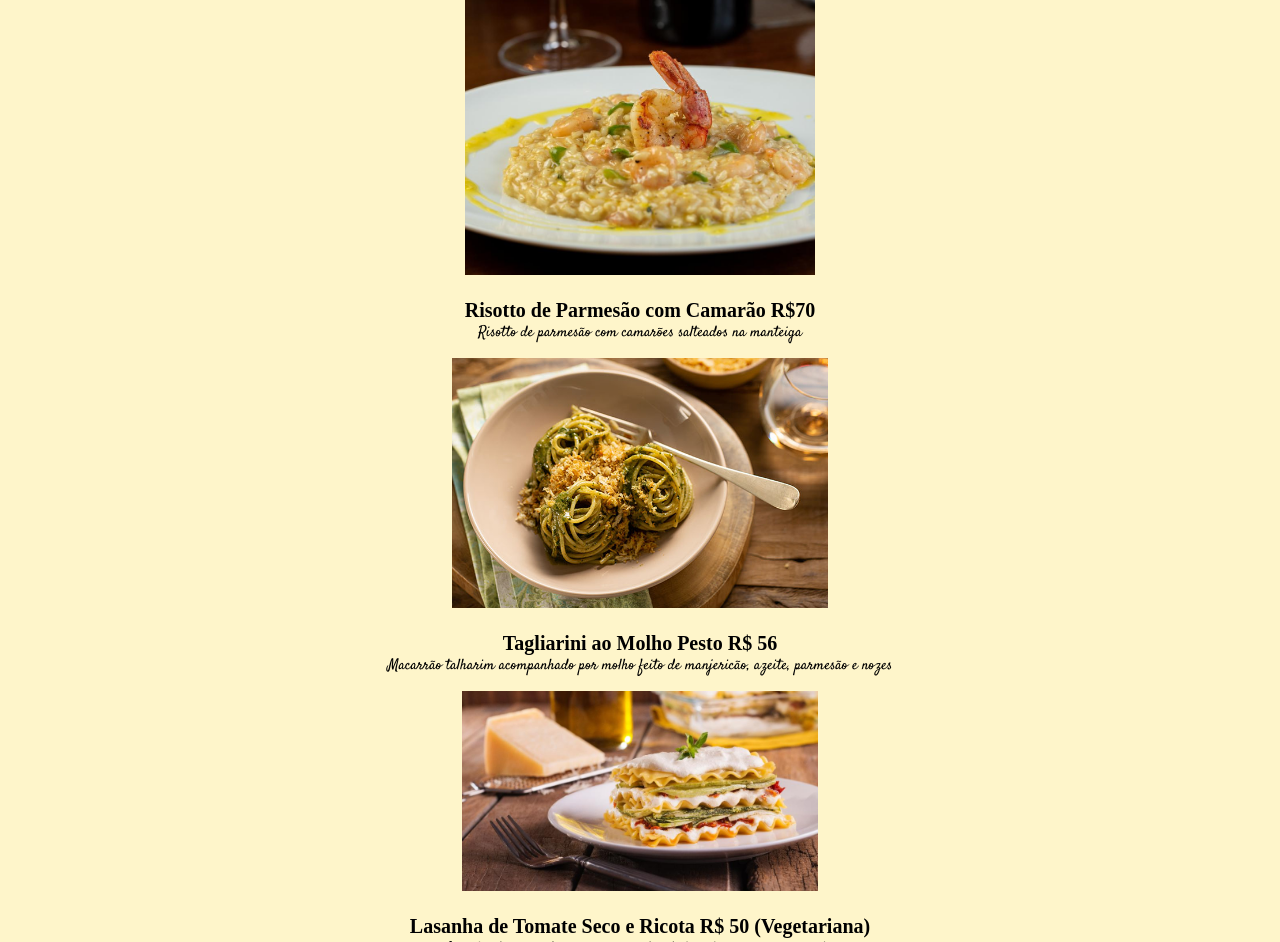
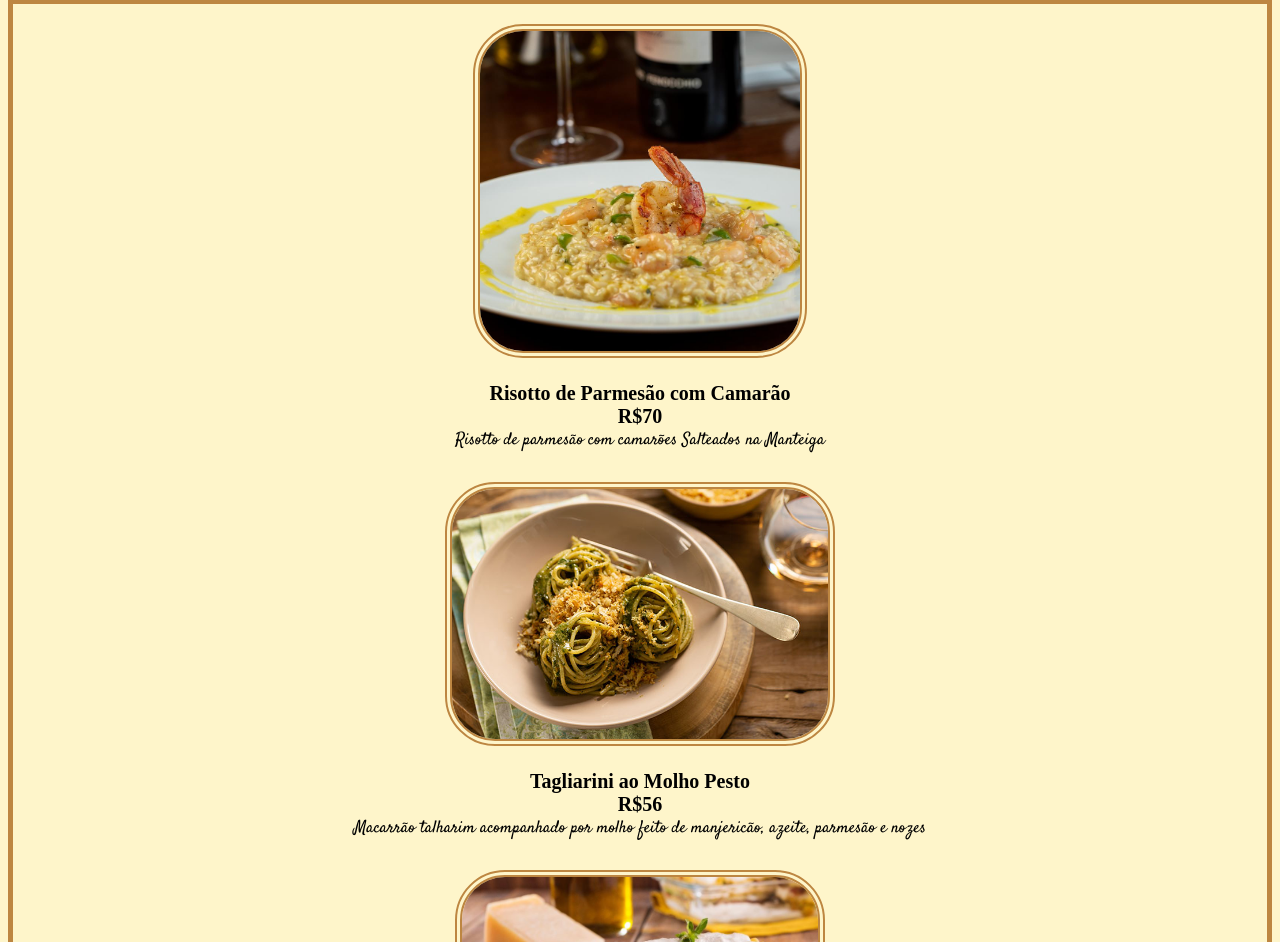
Before and after one commit to palmsb/ProjCardapio, a plain HTML site: page index.html in a window 1280 px wide. Shown: the part 278-1220 px from the top of the page. Drawn offline with Linux system fonts and the light colour scheme; a web font is replaced by a local one.

Commit message:
Add files via upload

```diff
--- a/css/edit.css
+++ b/css/edit.css
@@ -1,7 +1,7 @@
 
 body{
    background-color: rgb(254, 245, 202);
-
+   border: 5px rgb(189, 134, 65) solid;
 }
 
 .div1cs{
@@ -17,6 +17,7 @@ body{
    font-family:'Birthstone', cursive;
    border-top: 5px rgb(189, 134, 65) solid;
    border-bottom: 5px rgb(189, 134, 65) solid ;
+   background: linear-gradient(90deg, rgb(238, 229, 187) 10%, rgb(207, 147, 73) 100%);
    justify-content: center;
    text-align:center
 }
@@ -27,13 +28,14 @@ body{
 h1{
    margin-bottom: 0%;
    font-family:'Birthstone', cursive;
-   font-size:50px;
+   font-size:70px;
 }
 h2{
    margin-top: 5px;
    margin-bottom: 5px;
-   font-size: 30px;
+   font-size: 40px;
    font-weight: 100;
+   padding: 10px 0px;
 
 }
 h3{
@@ -43,6 +45,13 @@ h3{
 }
 p{
    margin-top: 0%;
-   font-size: 15px;
+   margin-bottom: 30px;
+   font-size: 17px;
    font-family: 'Satisfy', cursive;
 }
+
+.imag{
+   border-radius: 50px;
+   border: 7px rgb(189, 134, 65) solid;
+   border-style: double;
+}
--- a/index.html
+++ b/index.html
@@ -20,14 +20,14 @@
 
         <div class = "div3 div3cs">
             <h3></h3>
-            <img src = "img/RisCamarao.jpg" widht= "350" height="350" alt="Risotto de parmesão com camarões Salteados na Manteiga" />
-            <h3>Risotto de Parmesão com Camarão R$70 </h3>
-            <p>Risotto de parmesão com camarões salteados na manteiga </p>
-                <img src = "img/pesto.jpg" widht= "350" height="250" alt="Tagliarini ao Molho Pesto" />
-                <h3>Tagliarini ao Molho Pesto R$ 56 </h3>
+            <img src = "img/RisCamarao.jpg" widht= "350" height="320" alt="Risotto de parmesão com camarões Salteados na Manteiga"  class="imag" />
+            <h3>Risotto de Parmesão com Camarão <br> R$70 </h3>
+            <p>Risotto de parmesão com camarões Salteados na Manteiga </p>
+                <img src = "img/pesto.jpg" widht= "350" height="250" alt="Tagliarini ao Molho Pesto"  class="imag" />
+                <h3>Tagliarini ao Molho Pesto <br> R$56 </h3>
                 <p>Macarrão talharim acompanhado por molho feito de manjericão, azeite, parmesão e nozes</p>
-            <img src = "img/lasanha.jpg" widht= "300" height="200" alt="Lasanha"/>
-            <h3>Lasanha de Tomate Seco e Ricota R$ 50 (Vegetariana)</h3>
+            <img src = "img/lasanha.jpg" widht= "300" height="200" alt="Lasanha" class="imag"/>
+            <h3>Lasanha de Tomate Seco e Ricota <br>R$50 (Vegetariana)</h3>
             <p>Lasanha de massa fresca com camadas de tomate seco e queijo ricota.
             </p>
         </div>
```
Also changed, not shown: css/Caprasimo-Regular.ttf (added).
